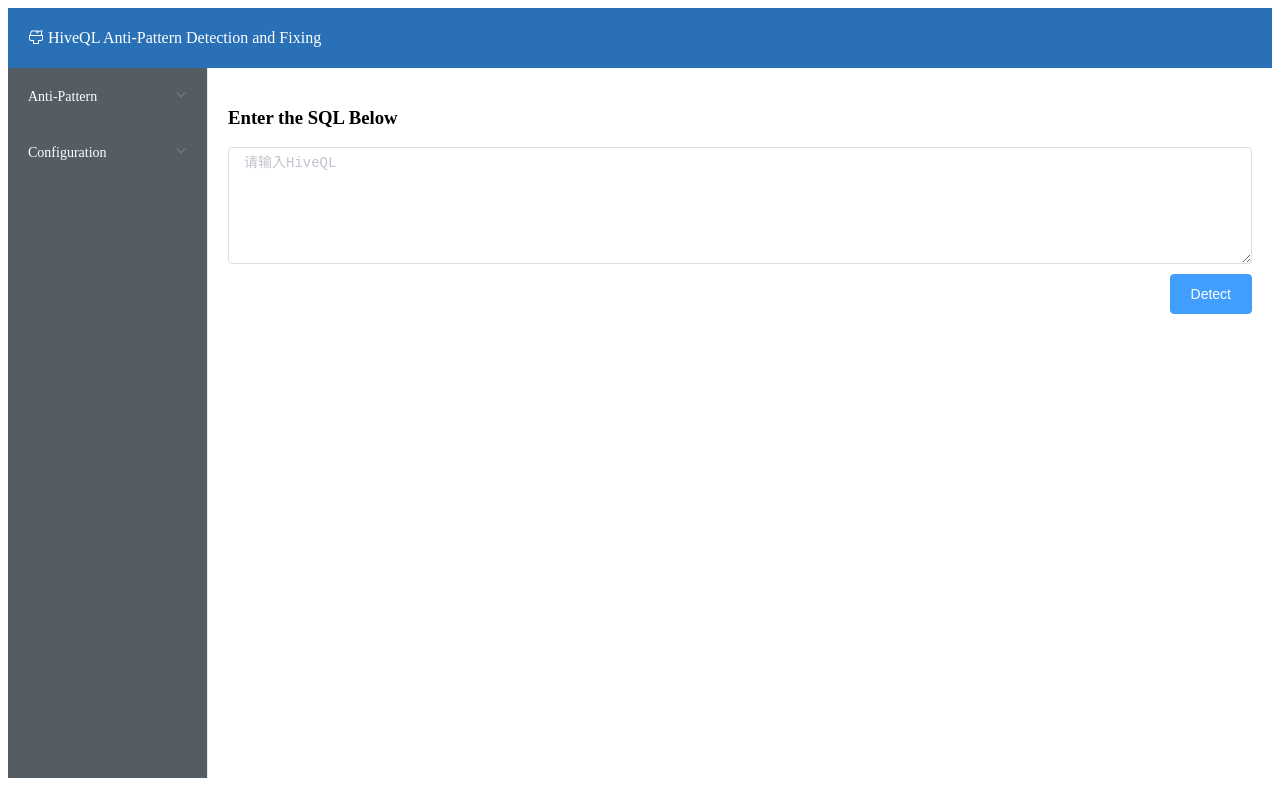
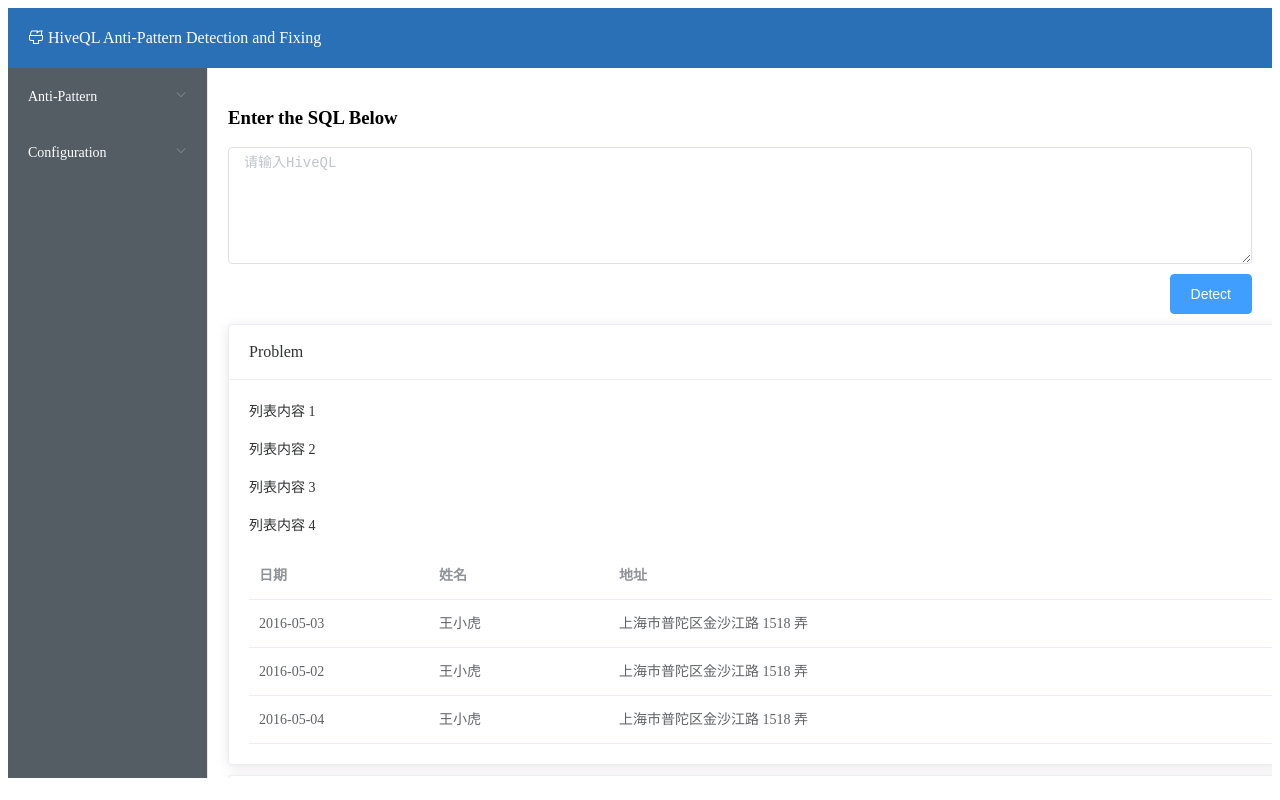
Before and after one commit to RedSmallPanda/DetectionAndFixOfHiveQLAntiPattern, a Vue app in the folder UploadAndDetect/UploadAndDetect/: page /#/detect in a window 1280 px wide. Built offline with nearby package versions, Linux system fonts and the light colour scheme.

Commit message:
need back end allow cross domain visit

```diff
--- a/UploadAndDetect/UploadAndDetect/src/App.vue
+++ b/UploadAndDetect/UploadAndDetect/src/App.vue
@@ -19,7 +19,7 @@
 <script>
 import NavMenu from './components/NavMenu.vue'
 import Header from './components/Header'
-import api from './api/backend-api'
+
 
 export default {
   name: 'app',
--- a/UploadAndDetect/UploadAndDetect/src/components/Detect.vue
+++ b/UploadAndDetect/UploadAndDetect/src/components/Detect.vue
@@ -6,10 +6,65 @@
       :autosize="{ minRows: 5, maxRows: 25 }"
       placeholder="请输入HiveQL"
       v-model="hiveQL"
+      :disabled="disableHiveQL"
     >
     </el-input>
+
     <div class="detect">
       <el-button type="primary" v-on:click="detect">Detect</el-button>
+    </div>
+    <div style="clear:right">
+    <el-row style="flex-direction: row; clear:right">
+      <el-col :span="24">
+        <el-card class="box-card">
+          <div slot="header" class="clearfix">
+            <span>Problem</span>
+            <!-- <el-button style="float: right; padding: 3px 0" type="text" >操作按钮</el-button> -->
+          </div>
+          <div v-for="o in 4" :key="o" class="text item" v-loading="loading">
+            {{ "列表内容 " + o }}
+          </div>
+          <el-table
+            v-loading="loading"
+            element-loading-text="正在进行检测"
+            element-loading-spinner="el-icon-loading"
+            element-loading-background="rgba(0, 0, 0, 0.8)"
+            :data="tableData"
+            style="width: 100%"
+          >
+            <el-table-column prop="date" label="日期" width="180">
+            </el-table-column>
+            <el-table-column prop="name" label="姓名" width="180">
+            </el-table-column>
+            <el-table-column prop="address" label="地址"> </el-table-column>
+          </el-table>
+        </el-card>
+      </el-col>
+      <el-col :span="24" style="margin-top: 10px">
+        <el-card class="box-card">
+          <div slot="header" class="clearfix">
+            <span>Fix Advice</span>
+            <!-- <el-button style="float: right; padding: 3px 0" type="text" >操作按钮</el-button> -->
+          </div>
+          <el-table
+            v-loading="loading"
+            element-loading-text="正在进行修复"
+            element-loading-spinner="el-icon-loading"
+            element-loading-background="rgba(0, 0, 0, 0.8)"
+            :data="fixData"
+            style="width: 100%"
+          >
+            <el-table-column prop="type" label="种类" width="180">
+            </el-table-column>
+            <el-table-column prop="description" label="描述" width="180">
+            </el-table-column>
+          </el-table>
+          <div v-for="o in 4" :key="o" class="text item">
+            {{ "列表内容 " + o }}
+          </div>
+        </el-card>
+      </el-col>
+    </el-row>
   </div>
   </div>
 </template>
@@ -23,20 +78,55 @@
   data() {
     return {
       hiveQL: "",
+      disableHiveQL: false,
       api1url: this.common.api1url,
+      fixData: [
+        {
+          type: "test1",
+          description: "description"
+        },
+        {
+          type: "test2",
+          description: "description"
+        }
+      ],
+      tableData: [
+        {
+          date: "2016-05-03",
+          name: "王小虎",
+          address: "上海市普陀区金沙江路 1518 弄",
+        },
+        {
+          date: "2016-05-02",
+          name: "王小虎",
+          address: "上海市普陀区金沙江路 1518 弄",
+        },
+        {
+          date: "2016-05-04",
+          name: "王小虎",
+          address: "上海市普陀区金沙江路 1518 弄",
+        },
+      ],
+      loading: false,
     };
   },
   methods: {
     detect() {
       var _this = this; //指定this
-      this.$axios({
+      _this.disableHiveQL = true;
+      //  _this.$router.push({
+      //     path: `/result`,
+      //   });
+      _this
+        .$axios({
           //创建接口
           methods: "get", //类型为get请求
-        url: _this.api1url+'/astCheck', //请求的接口地址
-        params:{
+          url: _this.api1url + "/astCheck", //请求的接口地址
+          params: {
             hiveql: this.hiveQL,
-        }
-      }).then(function (response) {
+          },
+        })
+        .then(function (response) {
           //请求成功返回
           _this.focus = response.data.focus; //数据打包，打包在data中创建的数组 我这里是focus数组
           console.log(response.data); //打印请求的数据
@@ -51,7 +141,28 @@
 
 <style scoped>
 .detect {
-  float: right;
+  float:right;
   margin-top: 10px;
+  margin-bottom: 10px;
+}
+.text {
+  font-size: 14px;
+}
+
+.item {
+  margin-bottom: 18px;
+}
+
+.clearfix:before,
+.clearfix:after {
+  display: table;
+  content: "";
+}
+.clearfix:after {
+  clear: both;
+}
+
+.box-card {
+  width: 1200px;
 }
 </style>
--- a/UploadAndDetect/UploadAndDetect/src/main.js
+++ b/UploadAndDetect/UploadAndDetect/src/main.js
@@ -7,15 +7,17 @@
 import router from './router'
 import common from './components/common'
 
+var axios = require('axios')
 Vue.config.productionTip = false
 Vue.use(ElementUI)
+// 引用axios 并设置基础URL
+// axios.default.baseURL = 'https://localhost:8088'
+// 将API方法绑定到全局
+Vue.prototype.$axios = axios
 Vue.prototype.common = common //挂载到Vue实例上
 
-// // 引用axios 并设置基础URL
-// var axios = require('axios')
-// axios.default.baseURL = 'https://localhost:8088'
-// // 将API方法绑定到全局
-// Vue.prototype.$axios = axios
+
+
 
 /* eslint-disable no-new */
 new Vue({
```
Lines whose indentation alone changed are shown as unchanged.
